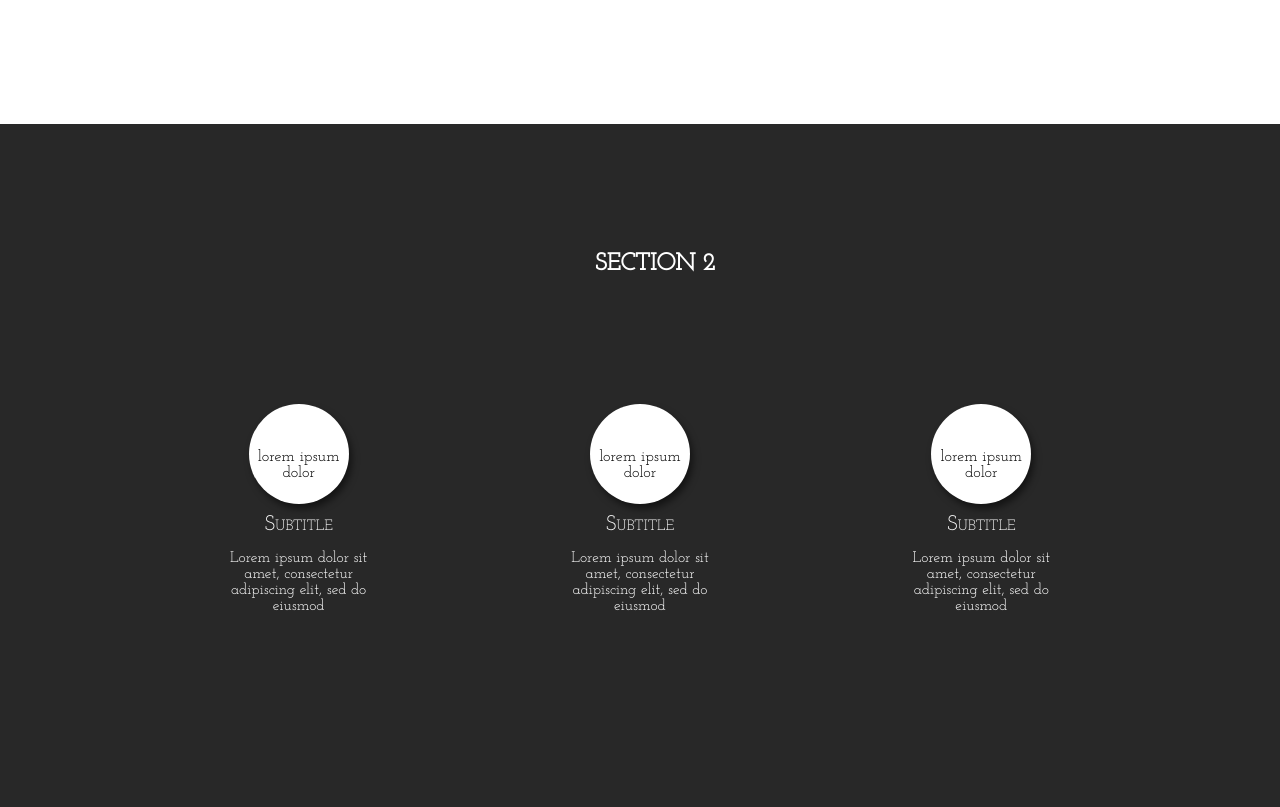
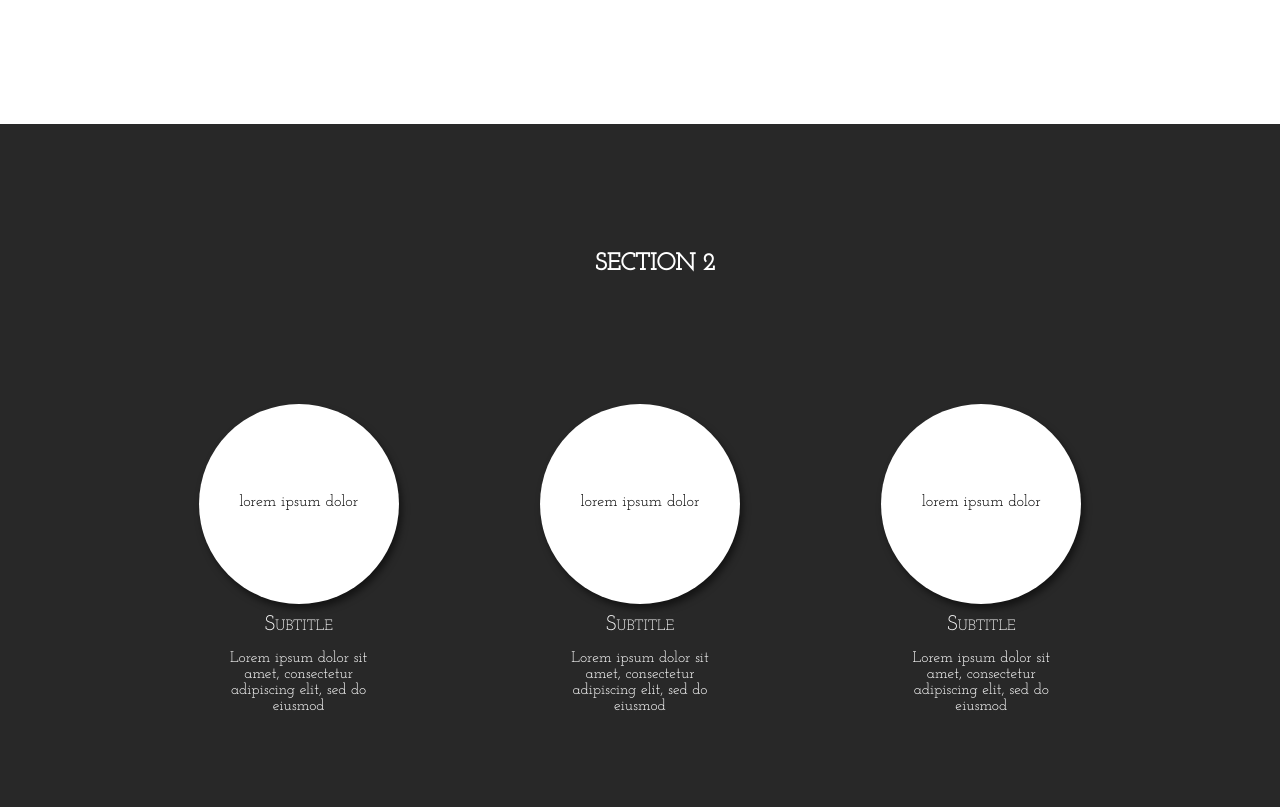
Before and after one commit to jdottab/sample-site, a plain HTML site: page index.html in a window 1280 px wide. Shown: the part 1500-2307 px from the top of the page. Drawn offline with Linux system fonts and the light colour scheme.

Commit message:
Update style.css
Tried to fix nav disappearing problem

```diff
--- a/style.css
+++ b/style.css
@@ -25,7 +25,8 @@ img{
     width: 100%;
 }
 section{
-    height: 100%;
+    height: fit-content;
+    min-height: 100%;
     width: 100%;
     position: relative;
 }
@@ -204,8 +205,8 @@ section{
     padding: 0px 10%;
 }
 .item{
-    width: 100px;
-    height: 100px;
+    width: 200px;
+    height: 200px;
     border-radius: 50%;
     background-color: var(--secondary-color);
     box-shadow: 3px 5px 7px var(--bkg-color);
@@ -324,6 +325,7 @@ section{
 /*RESPONSIVE WEB DESIGN*/
 @media (min-width: 901px){
     .nav{
+        display: block;
         display: flex;
         margin: 15px auto;
         justify-content: center;
@@ -359,6 +361,7 @@ section{
     .info{
         flex-direction: column;
     }
+    .paragraph: 10px auto;
 }
 
 @media (max-width: 500px){
```
